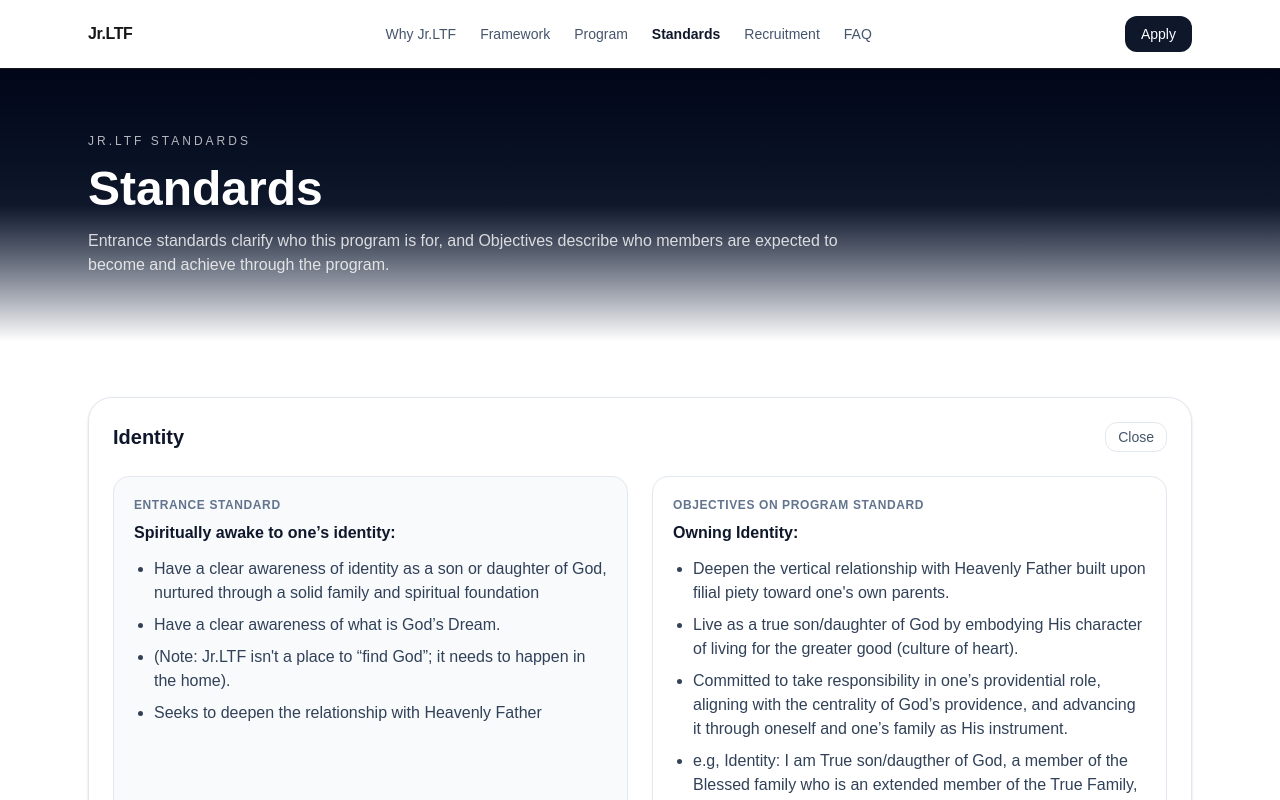
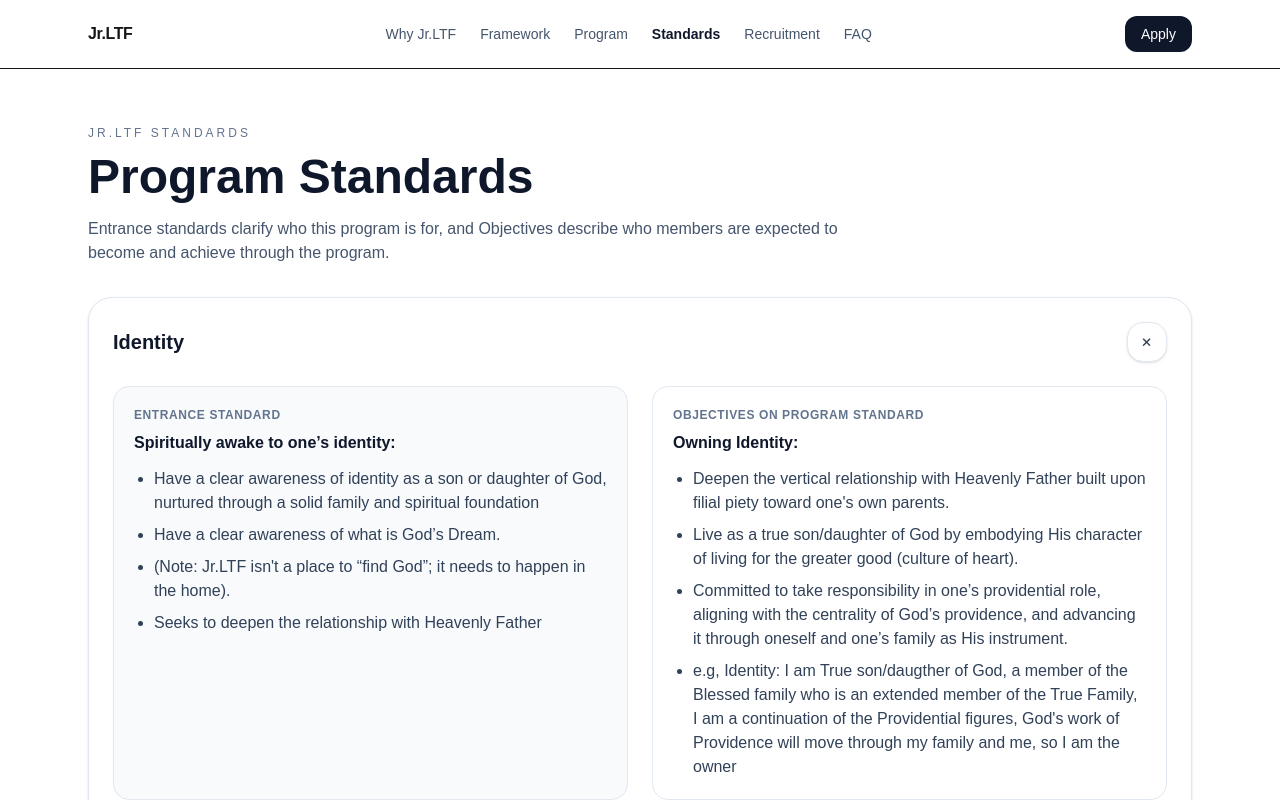
Before and after one commit to nyamkadorj/jrltf-site, a Next.js app: page /standards in a window 1280 px wide. Shown: the top 800 px of the page. Built offline with nearby package versions, Linux system fonts and the light colour scheme.

Commit message:
“Update”

```diff
--- a/src/app/standards/page.tsx
+++ b/src/app/standards/page.tsx
@@ -121,26 +121,32 @@
   );
 }
 
+/**
+ * Motion:
+ * - Uses a grid + transition on grid-rows for smooth expand/collapse without JS.
+ * - Adds soft fade/slide for content.
+ * Icon:
+ * - Uses a "+" that rotates into an "×" when open.
+ */
 export default function StandardsPage() {
   return (
     <div className="bg-white">
-      {/* Top band (same as your site style) */}
-      <section className="relative overflow-hidden">
-        <div className="absolute inset-0 bg-gradient-to-b from-slate-950 via-slate-900 to-white" />
-        <div className="relative mx-auto max-w-6xl px-6 pt-16 pb-16 text-white">
-          <p className="text-xs uppercase tracking-[0.25em] text-white/70">
+      {/* Top header (white background, like other pages) */}
+      <section className="mx-auto max-w-6xl px-6 pt-14 pb-8">
+        <p className="text-xs uppercase tracking-[0.25em] text-slate-500">
           Jr.LTF Standards
         </p>
-          <h1 className="mt-4 text-3xl font-bold md:text-5xl">Standards</h1>
-          <p className="mt-4 max-w-3xl text-white/80">
-            Entrance standards clarify who this program is for, and Objectives describe who members
-            are expected to become and achieve through the program.
+        <h1 className="mt-3 text-3xl font-bold text-slate-900 md:text-5xl">
+          Program Standards
+        </h1>
+        <p className="mt-4 max-w-3xl text-slate-600">
+          Entrance standards clarify who this program is for, and Objectives describe who
+          members are expected to become and achieve through the program.
         </p>
-        </div>
       </section>
 
       {/* Accordion cards */}
-      <section className="mx-auto max-w-6xl px-6 py-14">
+      <section className="mx-auto max-w-6xl px-6 pb-14">
         <div className="space-y-4">
           {STANDARDS.map((s, idx) => (
             <details
@@ -154,15 +160,22 @@
                     {s.title}
                   </h2>
 
-                  {/* simple chevron */}
-                  <span className="rounded-xl border border-slate-200 bg-slate-50 px-3 py-1 text-sm text-slate-600 group-open:bg-white">
-                    <span className="group-open:hidden">Open</span>
-                    <span className="hidden group-open:inline">Close</span>
+                  {/* Plus icon that rotates when open */}
+                  <span
+                    aria-hidden
+                    className="grid h-10 w-10 place-items-center rounded-2xl border border-slate-200 bg-slate-50 text-slate-700 transition-all duration-500 ease-out group-open:bg-white group-open:shadow-sm"
+                  >
+                    <span className="text-xl leading-none transition-transform duration-500 ease-out group-open:rotate-45">
+                      +
+                    </span>
                   </span>
                 </div>
               </summary>
 
-              <div className="mt-6 grid gap-6 md:grid-cols-2">
+              {/* Smooth expand/collapse (slower, richer motion) */}
+              <div className="grid grid-rows-[0fr] transition-[grid-template-rows] duration-700 ease-in-out group-open:grid-rows-[1fr]">
+                <div className="overflow-hidden">
+                  <div className="mt-6 grid translate-y-1 gap-6 opacity-0 transition-all duration-700 ease-in-out group-open:translate-y-0 group-open:opacity-100 md:grid-cols-2">
                     {/* Entrance */}
                     <div className="rounded-2xl border border-slate-200 bg-slate-50 p-5">
                       <p className="text-xs font-semibold uppercase tracking-wider text-slate-500">
@@ -185,6 +198,11 @@
                       <List items={s.objectives} />
                     </div>
                   </div>
+
+                  {/* subtle divider space */}
+                  <div className="h-1" />
+                </div>
+              </div>
             </details>
           ))}
         </div>
```
Lines whose indentation alone changed are shown as unchanged.
